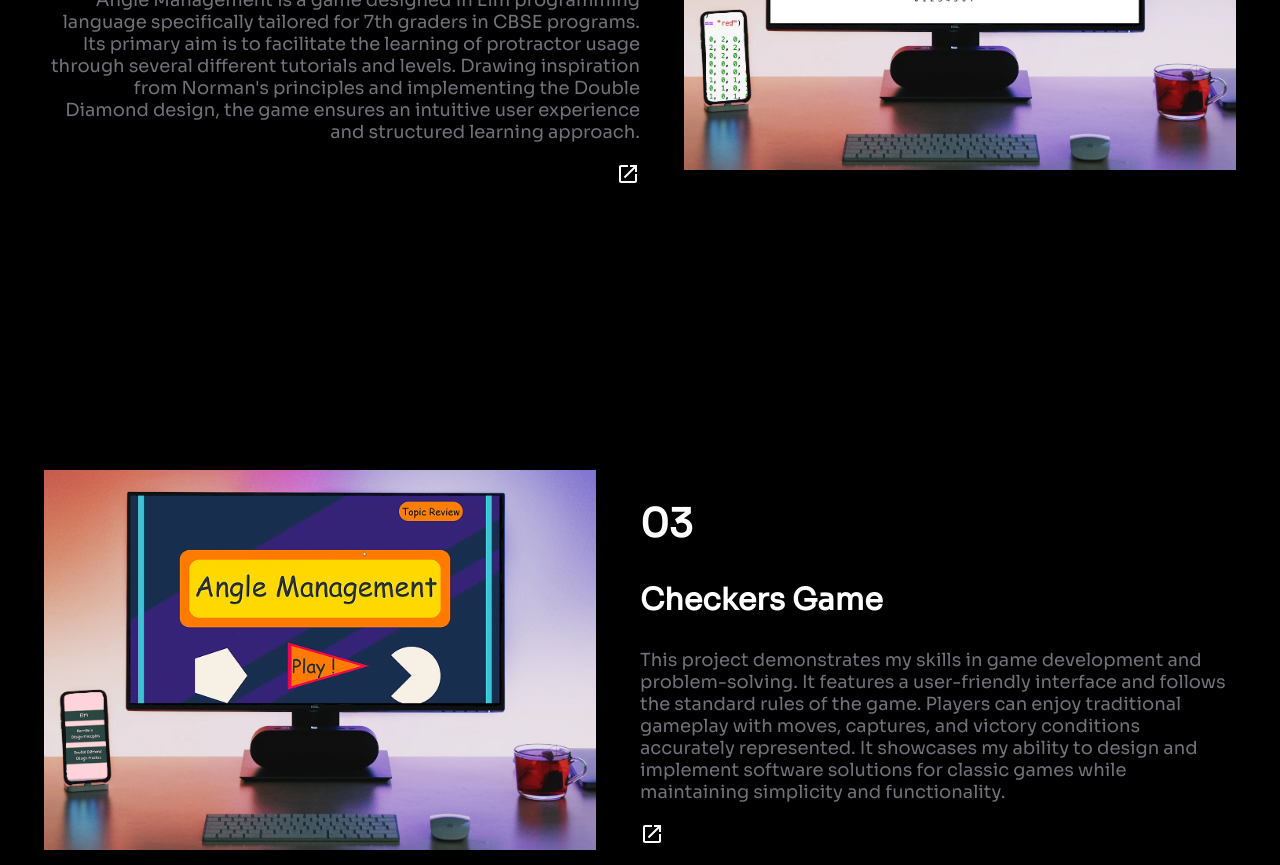
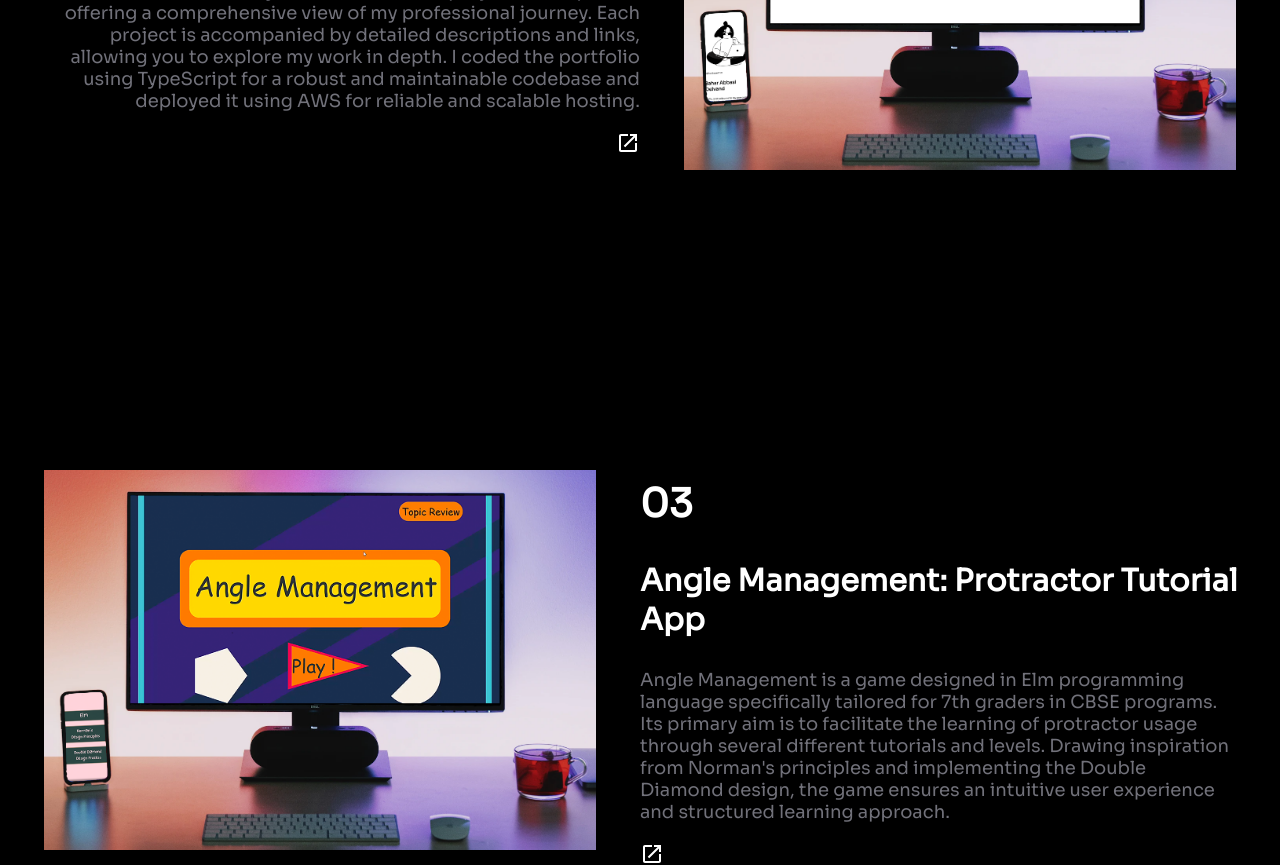
Before and after one commit to BaharAbbasiDelvand/personal-portfolio, a React (Create React App) app: page / in a window 1280 px wide. Shown: the part 2820-3685 px from the top of the page. Built offline with nearby package versions, Linux system fonts and the light colour scheme.

Commit message:
added another project

```diff
--- a/src/Fragments/Projects/Projects.tsx
+++ b/src/Fragments/Projects/Projects.tsx
@@ -4,6 +4,7 @@ import GAIB from "../../photos/GAIB.png";
 import Checkers from "../../photos/Checkers.png";
 import { Scale } from "@mui/icons-material";
 import Angle from "../../photos/Angle.png";
+import Portfolio from '../../photos/Portfolio.png';
 import ProjectSpace from "../../components/project-spaces/ProjectSpace";
 const Projects = () => {
     return (
@@ -31,15 +32,24 @@ const Projects = () => {
             <div className="even">
                 <ProjectSpace
                     number={2}
+                    title="Personal Portfolio"
+                    description="This site showcases my resume, skills, and project descriptions, offering a comprehensive view of my professional journey. Each project is accompanied by detailed descriptions and links, allowing you to explore my work in depth. I coded the portfolio using TypeScript for a robust and maintainable codebase and deployed it using AWS for reliable and scalable hosting. "
+                    photo={Portfolio}
+                    link="https://github.com/BaharAbbasiDelvand/personal-portfolio"
+                />
+            </div>
+            <div className="odd">
+                <ProjectSpace
+                    number={3}
                     title="Angle Management: Protractor Tutorial App"
                     description="Angle Management is a game designed in Elm programming language specifically tailored for 7th graders in CBSE programs. Its primary aim is to facilitate the learning of protractor usage through several different tutorials and levels. Drawing inspiration from Norman's principles and implementing the Double Diamond design, the game ensures an intuitive user experience and structured learning approach. "
                     photo={Angle}
                     link="https://github.com/BaharAbbasiDelvand/AngleManagement"
                 />
             </div>
-            <div className="odd">
+            <div className="even">
                 <ProjectSpace
-                    number={3}
+                    number={4}
                     title="Checkers Game"
                     description="This project demonstrates my skills in game development and problem-solving. It features a user-friendly interface and follows the standard rules of the game. Players can enjoy traditional gameplay with moves, captures, and victory conditions accurately represented. It showcases my ability to design and implement software solutions for classic games while maintaining simplicity and functionality."
                     photo={Checkers}
--- a/src/Fragments/Projects/projects.css
+++ b/src/Fragments/Projects/projects.css
@@ -68,11 +68,15 @@
 }
 
 .photo-proj-2 {
-    background-image: url('../../photos/Checkers.png');
+    background-image: url('../../photos/Portfolio.png');
 }
 
 .photo-proj-3 {
     background-image: url('../../photos/Angle.png');
+}
+
+.photo-proj-4{
+    background-image: url('../../photos/Checkers.png');
 }
 
 .photo-proj img {
```
Also changed, not shown: src/photos/Portfolio.png (added).
